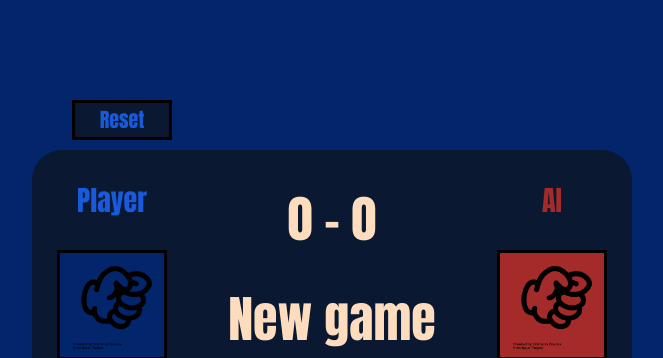
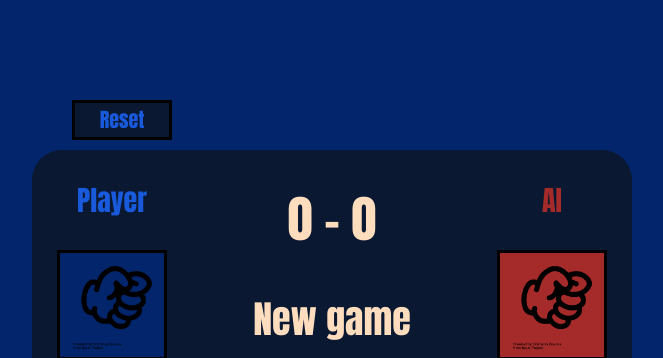
Before and after one commit to DeeAyDan/rock-paper-scissors, a plain HTML site: page index.html in a window 1280 px wide. Both pictures are taken after a click on the button "Reset". Shown: the top 358 px of the page, without its empty margins (308-971 px from the left). Drawn offline with Linux system fonts and the light colour scheme.

Commit message:
Fixed font size to fit the outcome message.

```diff
--- a/scripts/script.js
+++ b/scripts/script.js
@@ -106,7 +106,7 @@ reset.addEventListener('click', function(e){
     score.textContent = `${playerScore} - ${aiScore}`;
     picture.removeAttribute('style');
     picture.removeAttribute('src');
-    outcomeMessage.setAttribute('style', 'font-size:50px');
+    outcomeMessage.setAttribute('style', 'font-size:38px');
     outcomeMessage.textContent = `New game`;
     aiScissors.removeAttribute('style');
     aiRock.removeAttribute('style');
--- a/styles/style.css
+++ b/styles/style.css
@@ -81,7 +81,7 @@ button {
     left: 160px;
     top: 110px;
     font-family: Impact, Haettenschweiler, Franklin Gothic Bold, Charcoal, Helvetica Inserat, Bitstream Vera Sans Bold, Arial Black, sans serif;
-    font-size: 50px;
+    font-size: 38px;
     font-style: normal;
     font-variant: normal;
     font-weight: 100;
```
